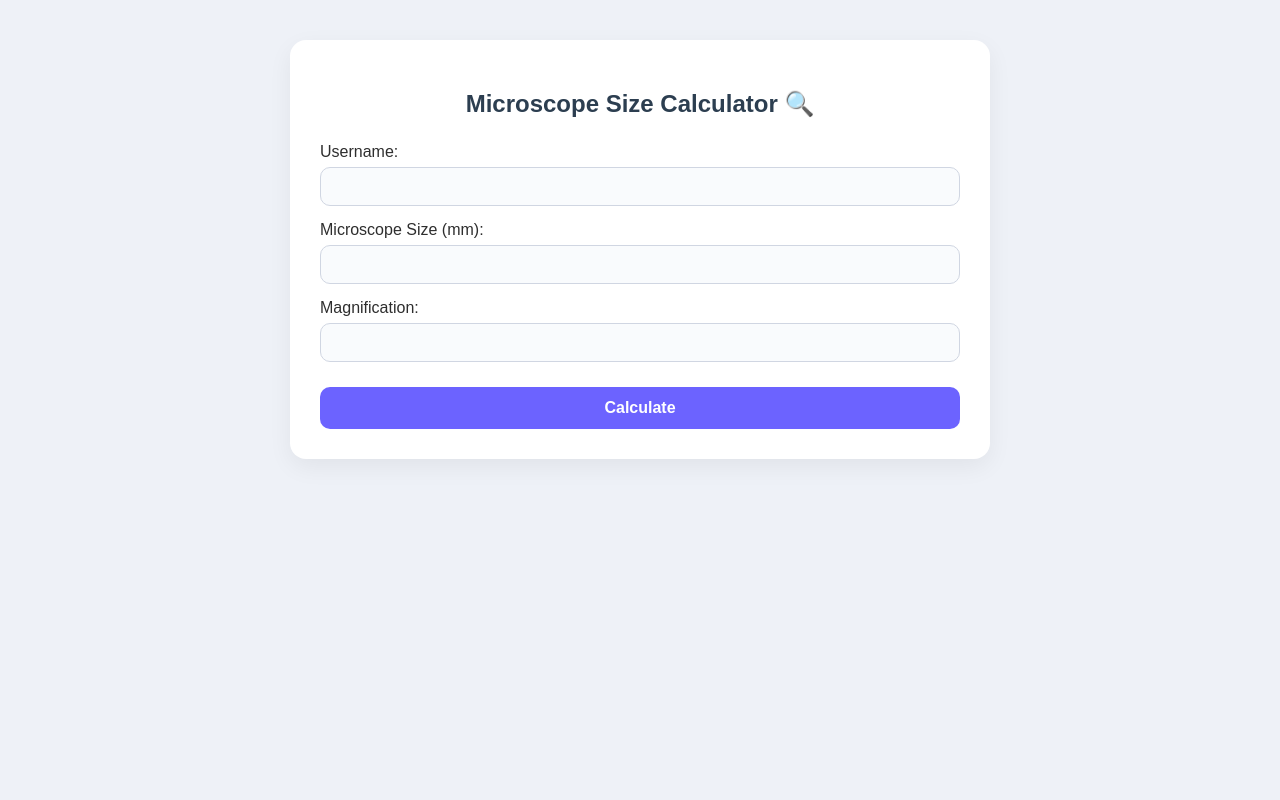
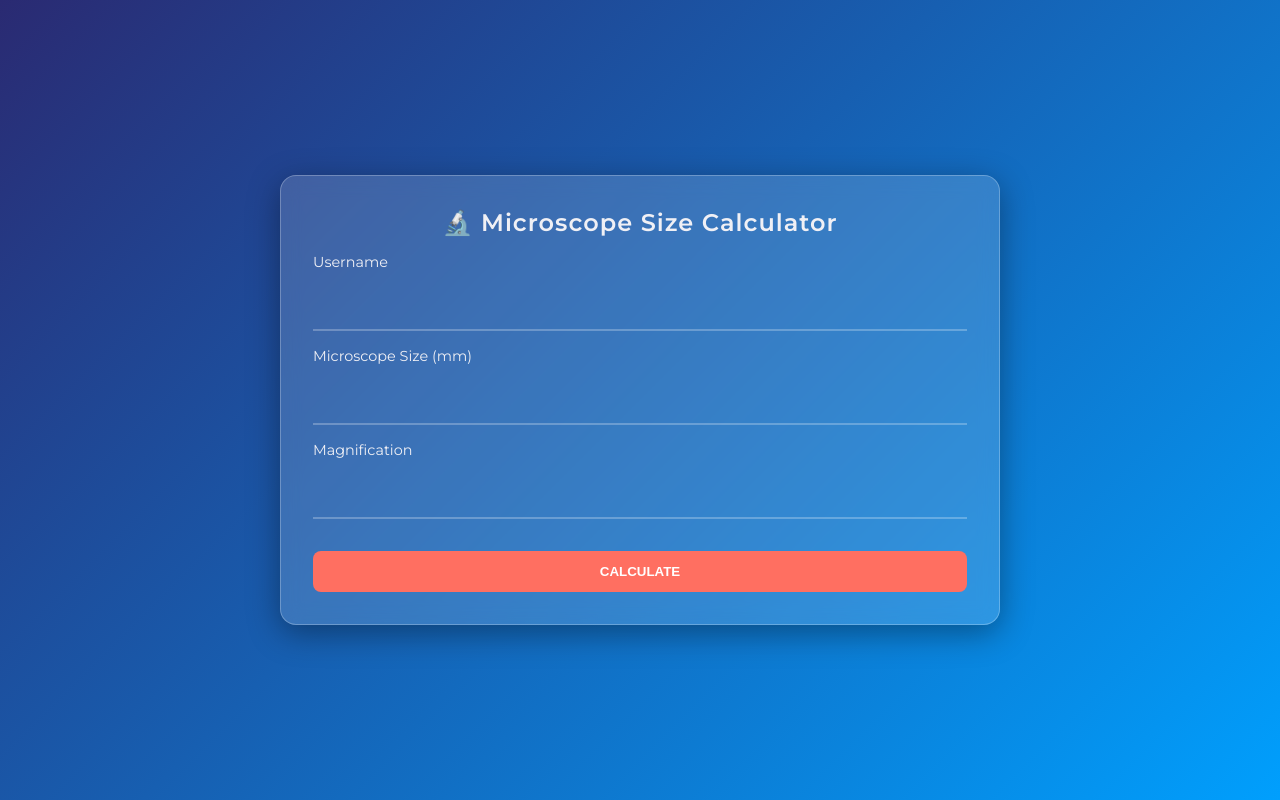
Before and after one commit to obasanmichael/Microscope-flask, a Flask app: page / in a window 1280 px wide. Run offline with Flask 3, Linux system fonts and the light colour scheme; data that the repository does not hold is empty.

Commit message:
Update index.html

```diff
--- a/templates/index.html
+++ b/templates/index.html
@@ -1,163 +1,163 @@
 <!DOCTYPE html>
 <html lang="en">
 <head>
-  <meta charset="UTF-8" />
+  <meta charset="UTF-8">
   <title>Microscope Calculator</title>
+  <!-- Google Fonts & Icons -->
+  <link href="https://fonts.googleapis.com/css2?family=Montserrat:wght@400;600&display=swap" rel="stylesheet">
   <style>
+    :root {
+      --gradient-start: #2a2a72;
+      --gradient-end: #009ffd;
+      --glass-bg: rgba(255, 255, 255, 0.15);
+      --glass-border: rgba(255, 255, 255, 0.25);
+      --accent: #ff6f61;
+      --text-light: #f0f0f5;
+      --text-dark: #1a1a2e;
+    }
+    * { box-sizing: border-box; margin: 0; padding: 0; }
+
     body {
-      font-family: 'Poppins', sans-serif;
-      background: #eef1f7;
-      margin: 0;
-      padding: 40px 20px;
-      color: #2e2e2e;
+      height: 100vh;
+      background: linear-gradient(135deg, var(--gradient-start), var(--gradient-end));
+      font-family: 'Montserrat', sans-serif;
       display: flex;
-      flex-direction: column;
       align-items: center;
+      justify-content: center;
+      color: var(--text-light);
     }
 
-    .calculator-container {
-      background: #ffffff;
-      max-width: 640px;
-      width: 100%;
-      padding: 30px;
+    .card {
+      background: var(--glass-bg);
+      border: 1px solid var(--glass-border);
       border-radius: 16px;
-      box-shadow: 0 8px 24px rgba(0, 0, 0, 0.06);
-      margin-bottom: 40px;
+      backdrop-filter: blur(10px);
+      box-shadow: 0 8px 32px rgba(0,0,0,0.37);
+      padding: 2rem;
+      max-width: 720px;
+      width: 90%;
     }
 
     h2 {
       text-align: center;
-      color: #2c3e50;
-      margin-bottom: 25px;
       font-weight: 600;
+      margin-bottom: 1rem;
+      letter-spacing: 1px;
+    }
+
+    form {
+      display: grid;
+      grid-template-columns: 1fr 1fr;
+      gap: 1rem 2rem;
     }
 
     label {
       display: block;
-      margin-top: 15px;
-      margin-bottom: 6px;
-      font-weight: 500;
+      font-size: 0.9rem;
+      margin-bottom: 0.3rem;
+      color: var(--text-light);
     }
 
     input[type="text"],
     input[type="number"] {
-      width: 100%;
-      padding: 10px 12px;
-      border: 1px solid #d0d6e2;
-      border-radius: 10px;
-      font-size: 15px;
-      background: #f9fbfd;
-      box-sizing: border-box;
-      transition: 0.2s ease;
+      grid-column: span 2;
+      padding: 0.6rem;
+      border: none;
+      border-bottom: 2px solid var(--glass-border);
+      background: transparent;
+      color: var(--text-light);
+      font-size: 1rem;
+    }
+    input:focus {
+      outline: none;
+      border-bottom-color: var(--accent);
     }
 
-    input[type="text"]:focus,
-    input[type="number"]:focus {
-      outline: none;
-      border-color: #6c63ff;
-      background: #ffffff;
+    .btn {
+      grid-column: span 2;
+      margin-top: 1rem;
+      padding: 0.8rem;
+      background: var(--accent);
+      color: white;
+      font-weight: 600;
+      text-transform: uppercase;
+      border: none;
+      border-radius: 8px;
+      cursor: pointer;
+      transition: transform 0.2s ease;
     }
-
-    input[type="submit"] {
-      margin-top: 25px;
-      width: 100%;
-      padding: 12px;
-      background: #6c63ff;
-      color: white;
-      border: none;
-      border-radius: 10px;
-      font-size: 16px;
-      font-weight: 600;
-      cursor: pointer;
-      transition: background 0.3s ease;
-    }
-
-    input[type="submit"]:hover {
-      background: #574fd6;
+    .btn:hover {
+      transform: translateY(-2px);
+      background: #ff4f3b;
     }
 
     .result-box {
-      background-color: #f4f9f4;
-      border-left: 5px solid #2ecc71;
-      padding: 16px;
-      font-size: 18px;
-      margin-top: 20px;
-      border-radius: 10px;
-      color: #2d7a46;
+      margin-top: 1.5rem;
+      padding: 1rem;
+      background: rgba(255,255,255,0.2);
+      border-left: 4px solid var(--accent);
+      border-radius: 8px;
+      color: var(--text-dark);
+      font-weight: 600;
     }
 
-    h3 {
-      text-align: center;
-      margin-bottom: 16px;
-      color: #34495e;
+    .records {
+      margin-top: 2rem;
+      overflow-x: auto;
     }
-
     table {
       width: 100%;
       border-collapse: collapse;
-      background: white;
-      border-radius: 12px;
+      background: rgba(255,255,255,0.1);
+      border-radius: 8px;
       overflow: hidden;
-      box-shadow: 0 4px 20px rgba(0, 0, 0, 0.04);
     }
-
     th, td {
-      padding: 14px 18px;
-      border-bottom: 1px solid #eee;
+      padding: 0.75rem 1rem;
       text-align: center;
-      font-size: 15px;
+      font-size: 0.9rem;
+      color: var(--text-light);
     }
-
     th {
-      background-color: #f7f9fc;
-      color: #4a4a4a;
+      background: rgba(255,255,255,0.2);
       font-weight: 600;
     }
-
+    tr:nth-child(even) {
+      background: rgba(255,255,255,0.05);
+    }
     tr:hover {
-      background-color: #f1f3f9;
-    }
-
-    .records-section {
-      max-width: 700px;
-      width: 100%;
+      background: rgba(255,255,255,0.15);
     }
   </style>
 </head>
 <body>
+  <div class="card">
+    <h2>🔬 Microscope Size Calculator</h2>
+    <form method="POST">
+      <label for="username">Username</label>
+      <input id="username" type="text" name="username" required>
 
-  <div class="calculator-container">
-    <h2>Microscope Size Calculator 🔍</h2>
-    <form method="POST">
-      <label>Username:</label>
-      <input type="text" name="username" required>
+      <label for="size">Microscope Size (mm)</label>
+      <input id="size" type="number" step="0.01" name="microscope_size" required>
 
-      <label>Microscope Size (mm):</label>
-      <input type="number" step="0.01" name="microscope_size" required>
+      <label for="mag">Magnification</label>
+      <input id="mag" type="number" step="0.01" name="magnification" required>
 
-      <label>Magnification:</label>
-      <input type="number" step="0.01" name="magnification" required>
-
-      <input type="submit" value="Calculate">
+      <button class="btn" type="submit">Calculate</button>
     </form>
 
     {% if result %}
       <div class="result-box">
-        <strong>Actual Size:</strong> {{ result }} mm
+        Actual Size: {{ result }} mm
       </div>
     {% endif %}
-  </div>
 
     {% if records %}
-  <div class="records-section">
-    <h3>📊 All Records</h3>
+      <div class="records">
+        <h3 style="text-align:center; margin-bottom:0.5rem;">📊 All Records</h3>
         <table>
           <tr>
-        <th>ID</th>
-        <th>Username</th>
-        <th>Microscope Size (mm)</th>
-        <th>Magnification</th>
-        <th>Actual Size (mm)</th>
+            <th>ID</th><th>User</th><th>Size (mm)</th><th>Magnification</th><th>Actual (mm)</th>
           </tr>
           {% for row in records %}
           <tr>
@@ -171,5 +171,6 @@
         </table>
       </div>
     {% endif %}
+  </div>
 </body>
 </html>
```
Lines whose indentation alone changed are shown as unchanged.
